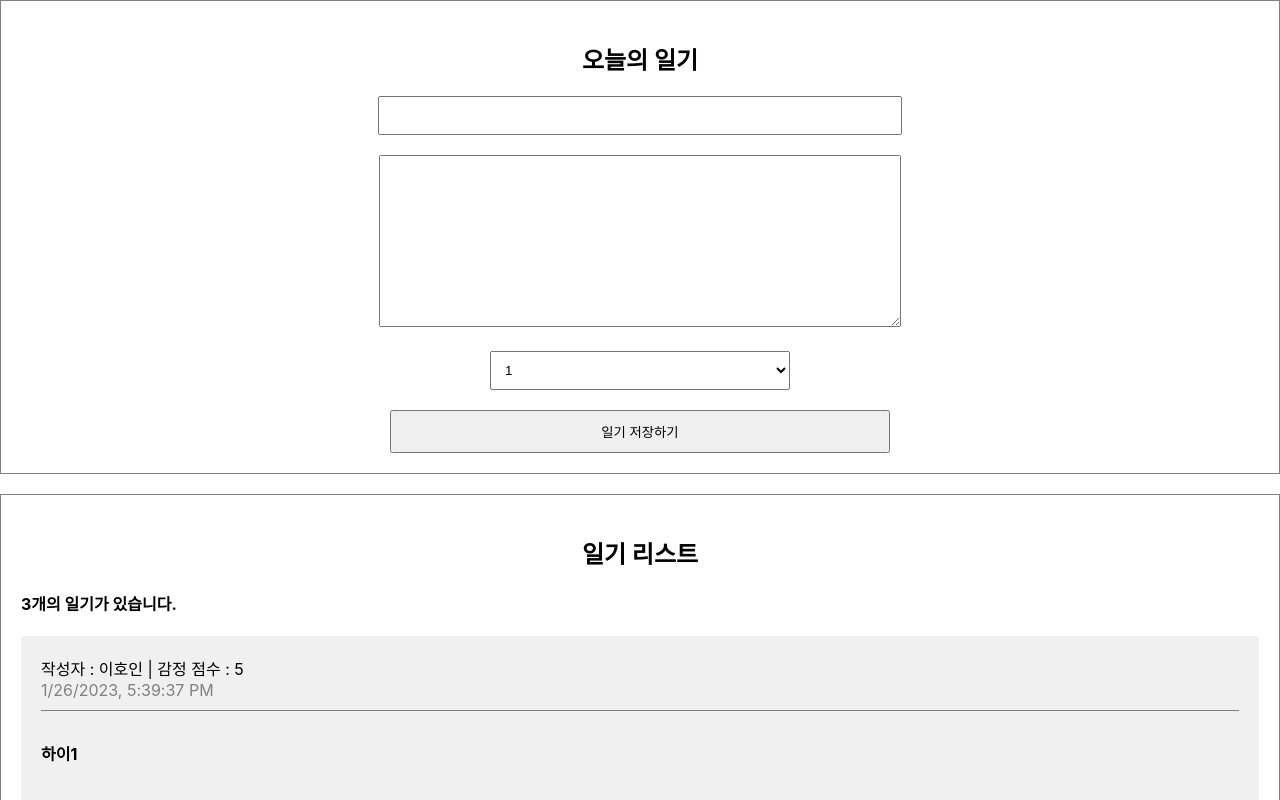
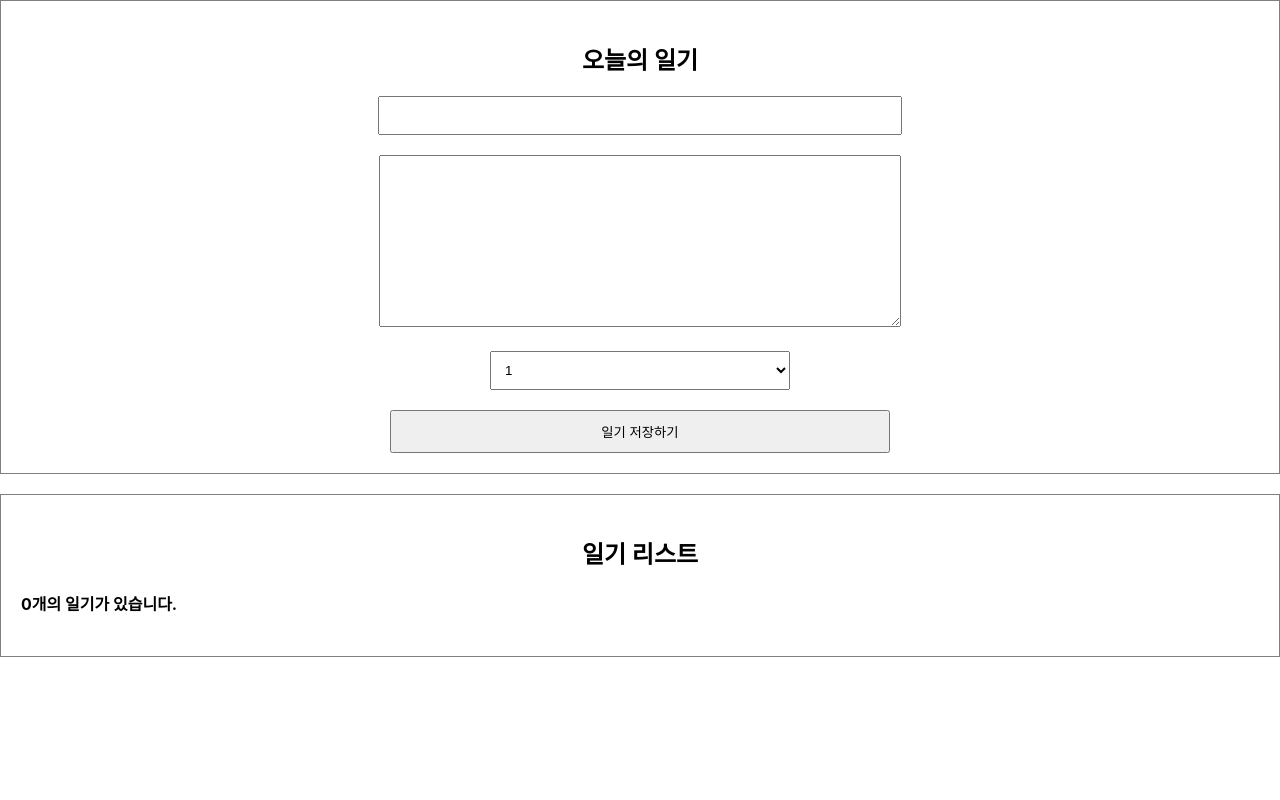
Before and after one commit to hoinlee-moi/Programming_Practice, a React (Create React App) app in the folder inflearn-react-practice/: page / in a window 1280 px wide. Shown: the top 800 px of the page. Built offline with nearby package versions, Linux system fonts and the light colour scheme.

Commit message:
add : list 데이터 추가

```diff
--- a/inflearn-react-practice/src/App.js
+++ b/inflearn-react-practice/src/App.js
@@ -1,36 +1,54 @@
+import { useState, useRef } from "react";
 import "./App.css";
 import DiaryEditor from "./DiaryEditor";
 import DiaryList from "./DiaryList";
 
-const dummyList = [
-  {
-    id: 1,
-    author: "이호인",
-    content: "하이1",
-    emotion: 5,
-    createdDate: new Date().getTime(),
-  },
-  {
-    id: 2,
-    author: "홍길동",
-    content: "하이2",
-    emotion: 4,
-    createdDate: new Date().getTime(),
-  },
-  {
-    id: 3,
-    author: "임지지",
-    content: "하이3",
-    emotion: 1,
-    createdDate: new Date().getTime(),
-  },
-];
+// const dummyList = [
+//   {
+//     id: 1,
+//     author: "이호인",
+//     content: "하이1",
+//     emotion: 5,
+//     createdDate: new Date().getTime(),
+//   },
+//   {
+//     id: 2,
+//     author: "홍길동",
+//     content: "하이2",
+//     emotion: 4,
+//     createdDate: new Date().getTime(),
+//   },
+//   {
+//     id: 3,
+//     author: "임지지",
+//     content: "하이3",
+//     emotion: 1,
+//     createdDate: new Date().getTime(),
+//   },
+// ];
 
 function App() {
+  const [data, setData] = useState([]);
+
+  const dataId = useRef(0);
+
+  const onCreate = (author, content, emotion) => {
+    const createdDate = new Date().getTime();
+    const newItem = {
+      author,
+      content,
+      emotion,
+      createdDate,
+      id: dataId.current,
+    };
+    dataId.current += 1;
+    setData([newItem, ...data]);
+  };
+
   return (
     <div className="App">
-      <DiaryEditor />
-      <DiaryList diaryList={dummyList} />
+      <DiaryEditor onCreate={onCreate} />
+      <DiaryList diaryList={data} />
     </div>
   );
 }
--- a/inflearn-react-practice/src/DiaryEditor.js
+++ b/inflearn-react-practice/src/DiaryEditor.js
@@ -1,6 +1,6 @@
 import { useRef, useState } from "react";
 
-const DiaryEditor = () => {
+const DiaryEditor = ({ onCreate }) => {
   const authorInput = useRef();
   const contentInput = useRef();
   const [state, setState] = useState({
@@ -25,7 +25,13 @@ const DiaryEditor = () => {
       contentInput.current.focus();
       return;
     }
+    onCreate(state.author, state.content, state.emotion);
     alert("저장성공");
+    setState({
+      author: "",
+      content: "",
+      emotion: 1,
+    });
   };
 
   return (
```
